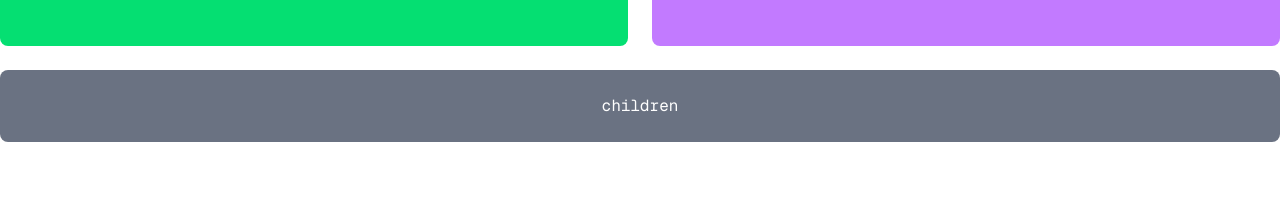
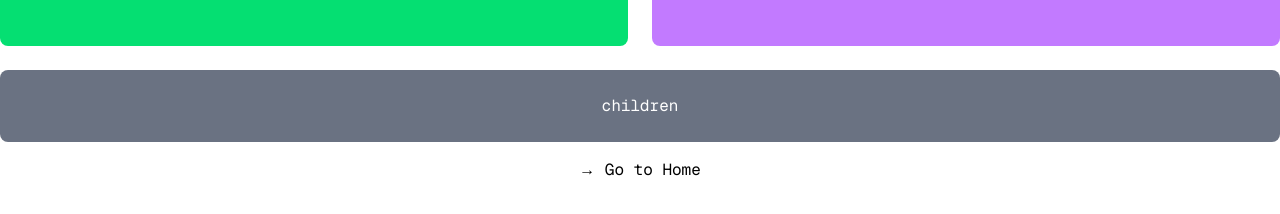
Before and after one commit to Jerry-Hero666/learn-next, a Next.js app: page /parallel in a window 1280 px wide. Shown: the part 270-484 px from the top of the page. Built offline with nearby package versions, Linux system fonts and the light colour scheme; a web font is replaced by a local one; what @ant-design/nextjs-registry would draw is missing.

Commit message:
添加返回按钮

```diff
--- a/src/app/parallel/page.tsx
+++ b/src/app/parallel/page.tsx
@@ -1,7 +1,14 @@
+import Link from "next/link";
+
 const ParallelPage = () => {
   return (
-    <div className="flex items-center justify-center mt-6 p-6 bg-gray-500 flex-1 text-white rounded-lg">
+    <div>
+      <div className="flex items-center justify-center mt-6 p-6 bg-gray-500 flex-1 text-white rounded-lg">
         children
+      </div>
+      <Link href="/" className="block text-center mt-4 hover:text-blue-500">
+       &rarr; Go to Home
+      </Link>
     </div>
   );
 };
```
